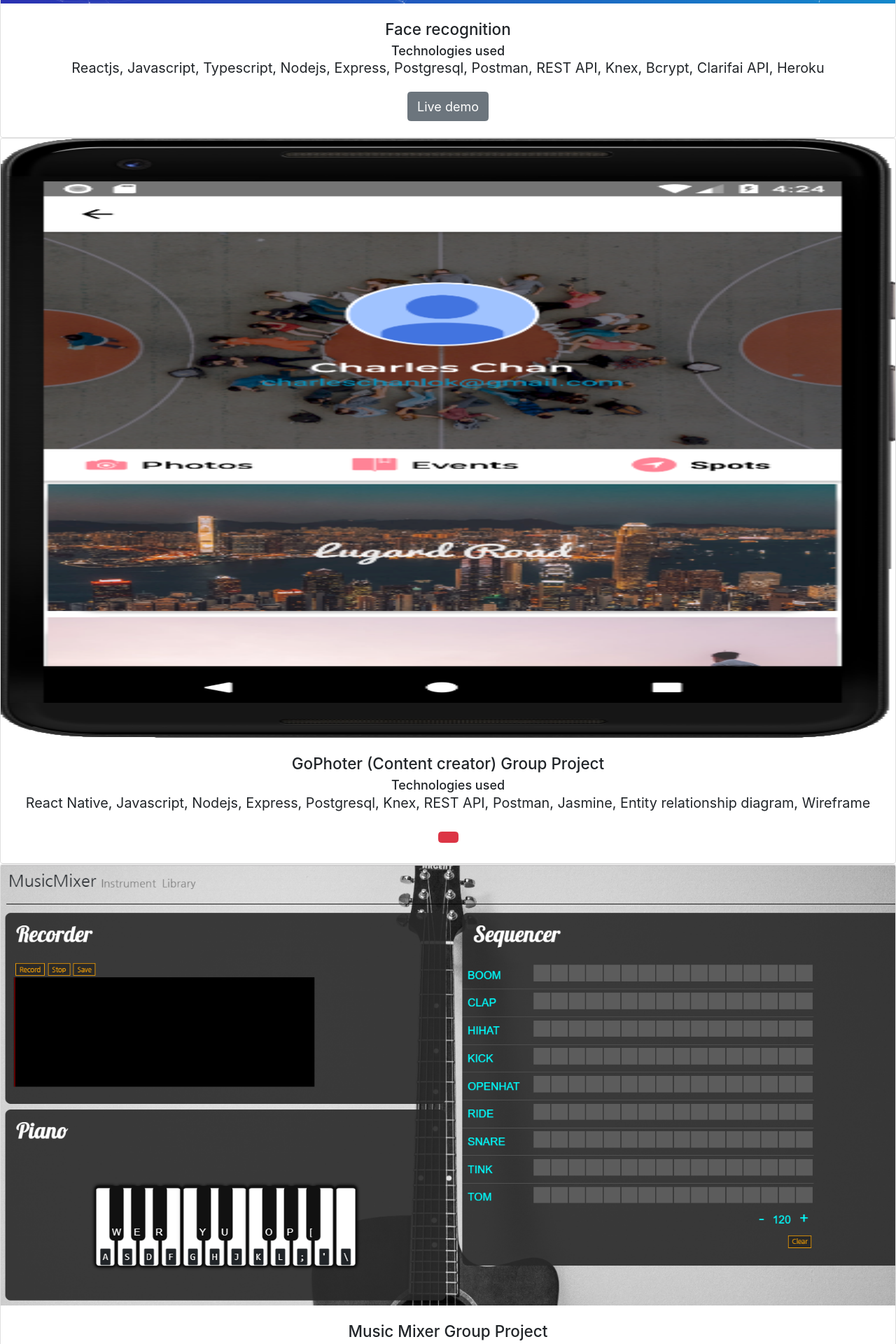
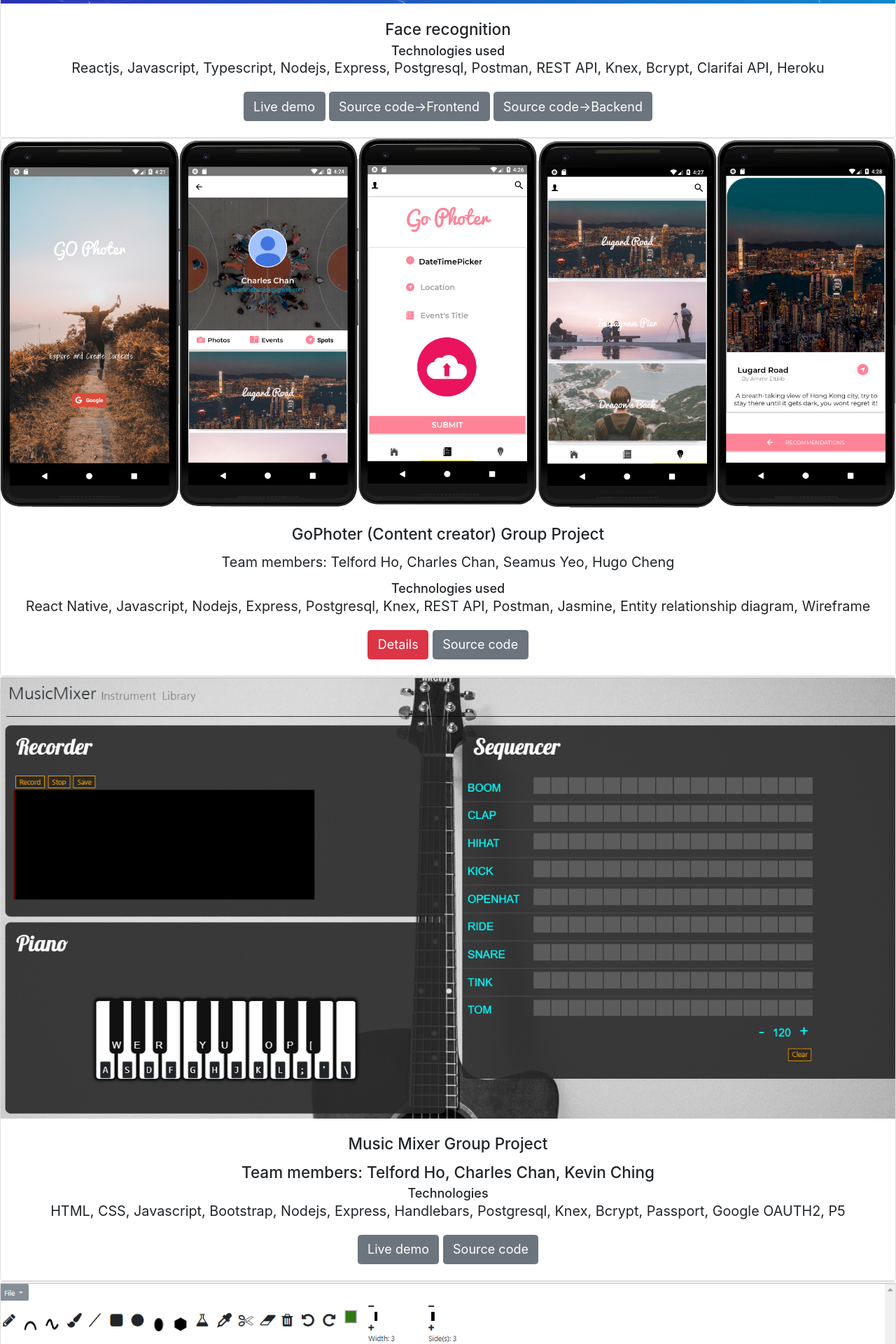
Before and after one commit to CharlesChanLok/personal-website, a React (Create React App) app: page /portfolio in a window 1280 px wide. Shown: the part 680-2600 px from the top of the page at 70% size. Built offline with nearby package versions, Linux system fonts and the light colour scheme.

Commit message:
added collection of gophoter images and added source code button

```diff
--- a/src/components/Portfolio/Portfolio.css
+++ b/src/components/Portfolio/Portfolio.css
@@ -1,7 +1,3 @@
 .Portfolio-carousel-size {
     height: 50vh;
 }
-
-.Portfolio-image-size {
-    height: 50vh;
-}
--- a/src/components/Portfolio/Portfolio.jsx
+++ b/src/components/Portfolio/Portfolio.jsx
@@ -17,6 +17,7 @@
 import recommendationInside from '../../assets/portfolio/gophoter/recommendation-inside.png'
 import spots from '../../assets/portfolio/gophoter/spots.png'
 import upload from '../../assets/portfolio/gophoter/upload.png'
+import collection from '../../assets/portfolio/gophoter/collectionOfGophoter.png'
 
 const items = [
   {
@@ -116,7 +117,7 @@
           onExited={this.onExited}
           key={item.src}
         >
-          <img className='Portfolio-image-size' src={item.src} alt={item.altText} />
+          <img src={item.src} alt={item.altText} />
           <CarouselCaption captionText={item.caption} />
         </CarouselItem>
       );
@@ -130,18 +131,28 @@
             <CardSubtitle>Technologies used</CardSubtitle>
             <CardText>Reactjs, Javascript, Typescript, Nodejs, Express, Postgresql,
             Postman, REST API, Knex, Bcrypt, Clarifai API, Heroku</CardText>
-            <a href="https://wonderful-face-recognition.herokuapp.com/" rel="noopener noreferrer" target="_blank" ><Button>Live demo</Button></a>
+            <a href="https://wonderful-face-recognition.herokuapp.com/" rel="noopener noreferrer" target="_blank" >
+              <Button>Live demo</Button>
+            </a>{' '}
+            <a href="https://github.com/CharlesChanLok/face-recognition" rel="noopener noreferrer" target="_blank" >
+              <Button>Source code->Frontend</Button>
+            </a>{' '}
+            <a href="https://github.com/CharlesChanLok/face-recognition-backend" rel="noopener noreferrer" target="_blank" >
+              <Button>Source code->Backend</Button>
+            </a>
           </CardBody>
         </Card>
         <Card>
-          <CardImg top width="200px" height="857px" src={spots} alt="gophoter" />
+          <CardImg top width="100%" src={collection} alt="gophoter" />
           <CardBody>
             <CardTitle>GoPhoter (Content creator) Group Project</CardTitle>
+            <CardText>Team members: Telford Ho,  Charles Chan, Seamus Yeo, Hugo Cheng</CardText>
             <CardSubtitle>Technologies used</CardSubtitle>
             <CardText>React Native, Javascript, Nodejs, Express, Postgresql, Knex, REST API,
             Postman, Jasmine, Entity relationship diagram, Wireframe</CardText>
             <CardText>
-              <Button color="danger" onClick={this.toggle}>{this.props.buttonLabel}</Button>
+              <Button color="danger" onClick={this.toggle}>{this.props.buttonLabel}Details</Button>{' '}
+              <a href="https://github.com/CharlesChanLok/gophoter" rel="noopener noreferrer" target="_blank" ><Button>Source code</Button></a>
               <Modal isOpen={this.state.modal} toggle={this.toggle} className={this.props.className}>
                 <ModalHeader toggle={this.toggle}>Gophoter</ModalHeader>
                 <ModalBody className='Portfolio-carousel-size'>
@@ -168,10 +179,16 @@
           <CardImg top width="100%" src={musicMixer} alt="music mixer" />
           <CardBody>
             <CardTitle>Music Mixer Group Project</CardTitle>
+            <CardTitle>Team members: Telford Ho, Charles Chan, Kevin Ching</CardTitle>
             <CardSubtitle>Technologies</CardSubtitle>
             <CardText>HTML, CSS, Javascript, Bootstrap, Nodejs, Express, Handlebars,
             Postgresql, Knex, Bcrypt, Passport, Google OAUTH2, P5</CardText>
-            <a href="https://wonderful-music-project.herokuapp.com/" rel="noopener noreferrer" target="_blank" ><Button>Live demo</Button></a>
+            <a href="https://wonderful-music-project.herokuapp.com/" rel="noopener noreferrer" target="_blank" >
+              <Button>Live demo</Button>
+            </a>{' '}
+            <a href="https://github.com/CharlesChanLok/Music-Project" rel="noopener noreferrer" target="_blank" >
+              <Button>Source code</Button>
+            </a>
           </CardBody>
         </Card>
 
@@ -180,9 +197,16 @@
           <CardImg top width="100%" src={canvas} alt="canvas" />
           <CardBody>
             <CardTitle>Online Canvas Group Project</CardTitle>
+            <CardTitle>Team members: Luke Yeung, Charles Chan, Brian </CardTitle>
             <CardSubtitle>Technologies</CardSubtitle>
             <CardText>HTML, CSS, Javascript, Jquery, Bootstrap, HTML 5 Canvas API</CardText>
-            <a href="https://charleschanlok.github.io/Canvas-group-project" rel="noopener noreferrer" target="_blank" ><Button>Live demo</Button></a>
+            <a href="https://charleschanlok.github.io/Canvas-group-project" rel="noopener noreferrer" target="_blank" >
+              <Button>Live demo</Button>
+            </a>{' '}
+            <a href="https://github.com/CharlesChanLok/Canvas-group-project" rel="noopener noreferrer" target="_blank" >
+              <Button>Source code</Button>
+            </a>
+
           </CardBody>
         </Card>
 
--- a/src/components/Skill/Skill.jsx
+++ b/src/components/Skill/Skill.jsx
@@ -67,7 +67,7 @@
 
       <Card>
         <CardBody>
-          <CardTitle>Technologies I wanted to learn more</CardTitle>
+          <CardTitle>Technologies or knowledge I want to learn more</CardTitle>
           <Container>
             <Row>
               <Col className='Skill-box'><img className='Skill-icon-box' src="https://equimper.gallerycdn.vsassets.io/extensions/equimper/react-native-react-redux/1.9.0/1526851136093/Microsoft.VisualStudio.Services.Icons.Default" alt="react redux" />
```
Also changed, not shown: src/assets/portfolio/gophoter/collectionOfGophoter.png (added), src/assets/portfolio/gophoter/collectionOfGophoter2.png (added).
